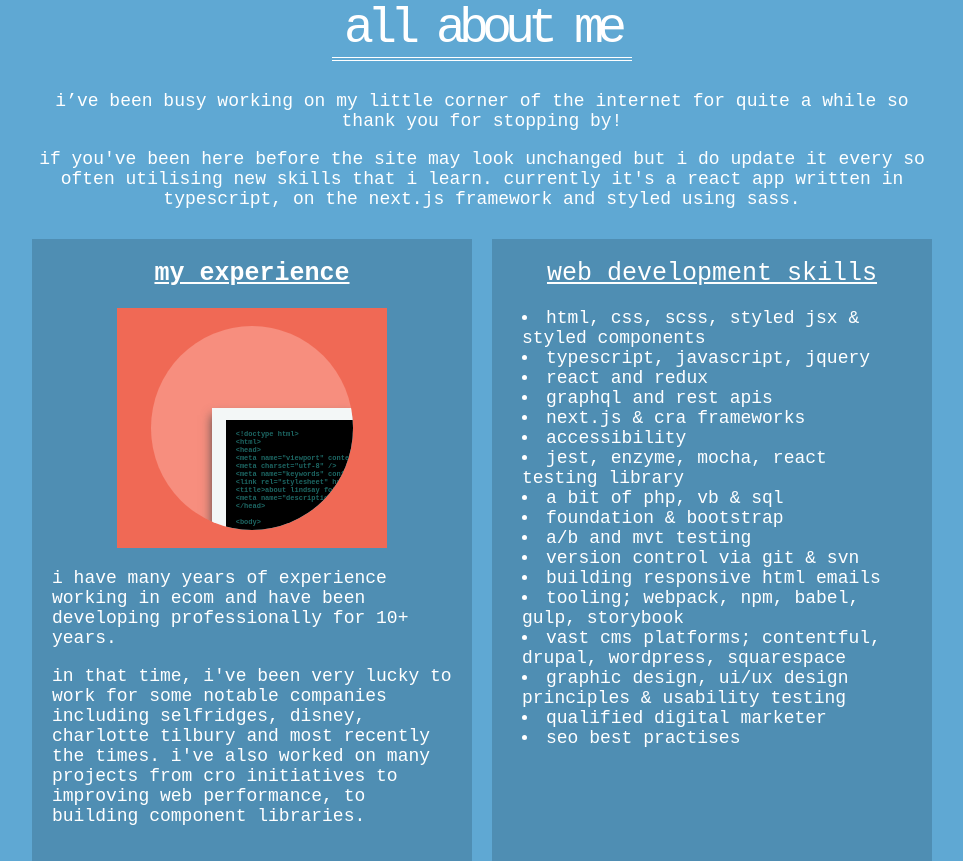
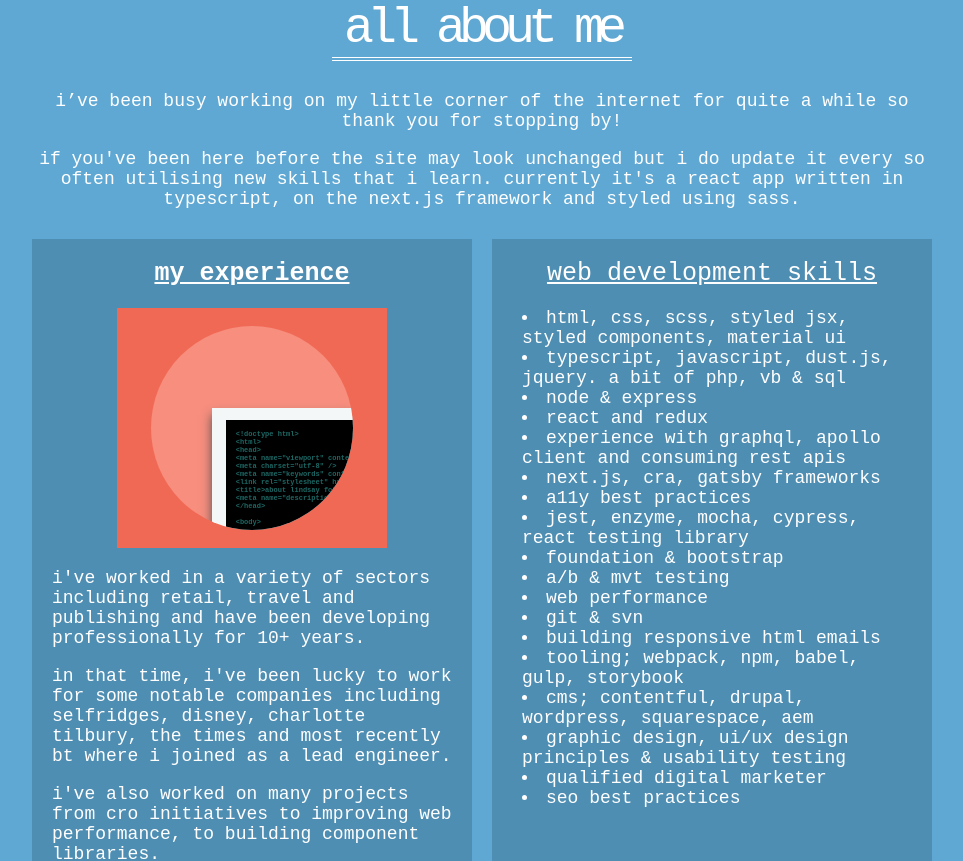
Before and after one commit to lindsayfoley/lindsayfoley, a Next.js app: page /about in a window 1280 px wide. Shown: the top 861 px of the page, without its empty margins (158-1121 px from the left). Built offline with nearby package versions, Linux system fonts and the light colour scheme; some icons are missing; a web font is replaced by a local one.

Commit message:
small updates to skills and current role

```diff
--- a/pages/about.tsx
+++ b/pages/about.tsx
@@ -26,29 +26,31 @@ const AboutPage: React.FunctionComponent = () => {
           <div>
             <h3>My experience</h3>
             <Coding />
-            <p>I have many years of experience working in Ecom and have been developing professionally for 10+ years.</p>
-            <p>In that time, I've been very lucky to work for some notable companies including Selfridges, Disney, Charlotte Tilbury and most recently The Times. I've also worked on many projects from CRO initiatives to improving web performance, to building component libraries.</p>
+            <p>I've worked in a variety of sectors including retail, travel and publishing and have been developing professionally for 10+ years.</p>
+            <p>In that time, I've been lucky to work for some notable companies including Selfridges, Disney, Charlotte Tilbury, The Times and most recently BT where I joined as a Lead Engineer.</p>
+            <p>I've also worked on many projects from CRO initiatives to improving web performance, to building component libraries.</p>
           </div>
           <div>
             <dl>
               <dt>Web Development Skills</dt>
-              <dd>HTML, CSS, SCSS, Styled JSX &amp; Styled Components</dd>
-              <dd>Typescript, JavaScript, jQuery</dd>
+              <dd>HTML, CSS, SCSS, Styled JSX, Styled Components, Material UI</dd>
+              <dd>Typescript, JavaScript, Dust.js, jQuery. A bit of PHP, VB &amp; SQL</dd>
+              <dd>Node &amp; Express</dd>
               <dd>React and Redux</dd>
-              <dd>GraphQL and REST APIs</dd>
-              <dd>Next.js &amp; CRA frameworks</dd>
-              <dd>Accessibility</dd>
-              <dd>Jest, Enzyme, Mocha, React Testing Library</dd>
-              <dd>A bit of PHP, VB &amp; SQL</dd>
+              <dd>Experience with GraphQL, Apollo Client and consuming REST APIs</dd>
+              <dd>Next.js, CRA, Gatsby frameworks</dd>
+              <dd>A11y best practices</dd>
+              <dd>Jest, Enzyme, Mocha, Cypress, React Testing Library</dd>
               <dd>Foundation &amp; Bootstrap</dd>
-              <dd>A/B and MVT testing</dd>
-              <dd>Version control via Git &amp; SVN</dd>
+              <dd>A/B &amp; MVT testing</dd>
+              <dd>Web performance</dd>
+              <dd>Git &amp; SVN</dd>
               <dd>Building responsive HTML emails</dd>
               <dd>Tooling; Webpack, NPM, Babel, Gulp, Storybook</dd>
-              <dd>Vast CMS platforms; Contentful, Drupal, Wordpress, Squarespace</dd>
+              <dd>CMS; Contentful, Drupal, Wordpress, Squarespace, AEM</dd>
               <dd>Graphic design, UI/UX design principles &amp; usability testing</dd>
               <dd>Qualified Digital Marketer</dd>
-              <dd>SEO best practises</dd>
+              <dd>SEO best practices</dd>
             </dl>
           </div>
         </section>
```
Also changed, not shown: 1 other file (tests, documents, lock files or other folders).
